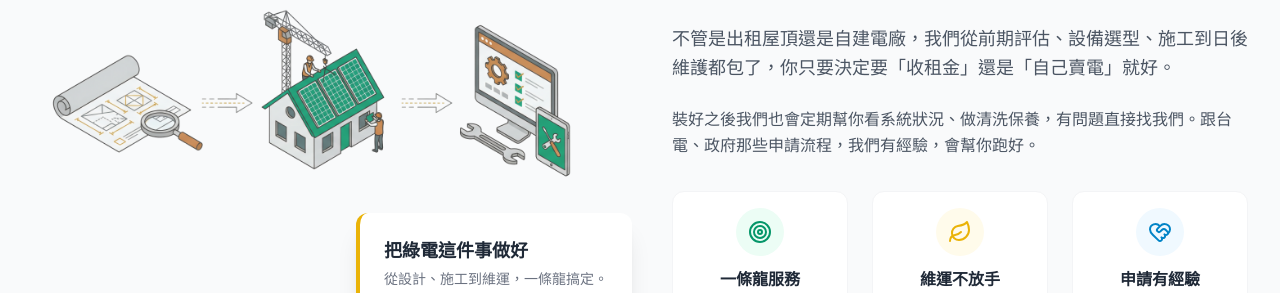
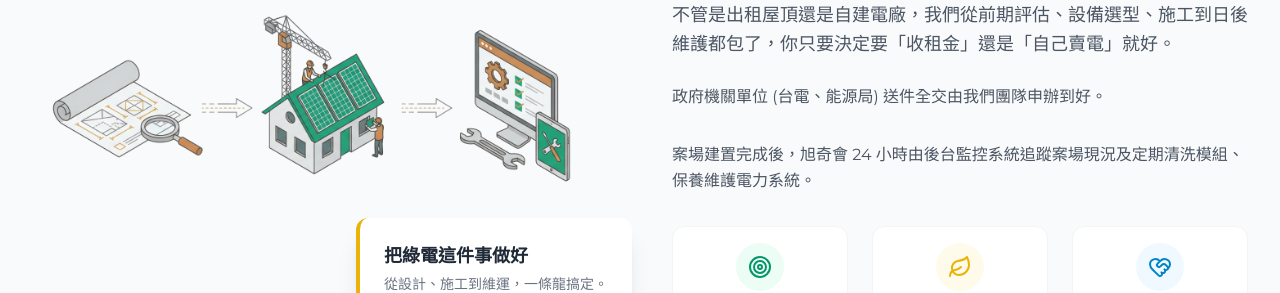
Before and after one commit to HungliChou/knenergy-landingPage.github.io, a React (Vite) app: page / in a window 1280 px wide. Shown: the part 1659-1952 px from the top of the page. Built offline with nearby package versions, Linux system fonts and the light colour scheme.

Commit message:
文案調整

```diff
--- a/components/About.tsx
+++ b/components/About.tsx
@@ -33,7 +33,10 @@ const About: React.FC = () => {
               不管是出租屋頂還是自建電廠，我們從前期評估、設備選型、施工到日後維護都包了，你只要決定要「收租金」還是「自己賣電」就好。
             </p>
             <p className="text-gray-600 mb-8 leading-relaxed">
-              裝好之後我們也會定期幫你看系統狀況、做清洗保養，有問題直接找我們。跟台電、政府那些申請流程，我們有經驗，會幫你跑好。
+              政府機關單位 (台電、能源局) 送件全交由我們團隊申辦到好。
+            </p>
+            <p className="text-gray-600 mb-8 leading-relaxed">
+              案場建置完成後，旭奇會 24 小時由後台監控系統追蹤案場現況及定期清洗模組、保養維護電力系統。
             </p>
 
             <div className="grid grid-cols-1 sm:grid-cols-3 gap-6">
--- a/components/RentRoof.tsx
+++ b/components/RentRoof.tsx
@@ -70,7 +70,7 @@ const RentRoof: React.FC = () => {
           <ul className="space-y-4 text-gray-700">
             <li className="flex gap-3">
               <span className="text-primary font-bold shrink-0">・</span>
-              <span><strong>屋頂合法面積</strong>：達 <strong className="text-primary">20 坪以上</strong>（以有使用執照範圍為準）</span>
+              <span><strong>屋頂合法面積</strong>：達 <strong className="text-primary">200 坪以上</strong>（以有使用執照範圍為準）</span>
             </li>
             <li className="flex gap-3">
               <span className="text-primary font-bold shrink-0">・</span>
@@ -80,10 +80,7 @@ const RentRoof: React.FC = () => {
               <span className="text-primary font-bold shrink-0">・</span>
               <span>旁邊無較高的大樓，屋頂無其他遮陰</span>
             </li>
-            <li className="flex gap-3">
-              <span className="text-primary font-bold shrink-0">・</span>
-              <span><strong>集合式住宅</strong>：限 <strong className="text-primary">7 樓以下</strong></span>
-            </li>
+
             <li className="flex gap-3">
               <span className="text-primary font-bold shrink-0">・</span>
               <span>饋線是否足夠（有專人處理）</span>
```
